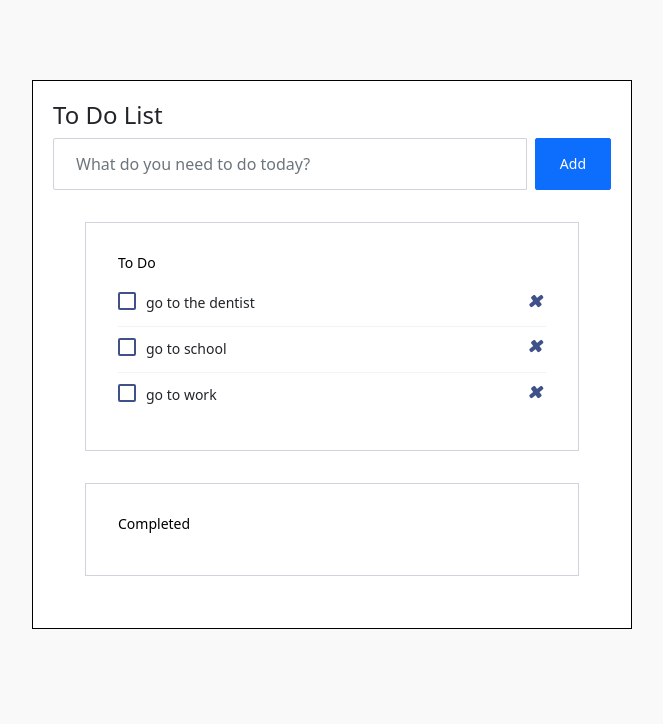
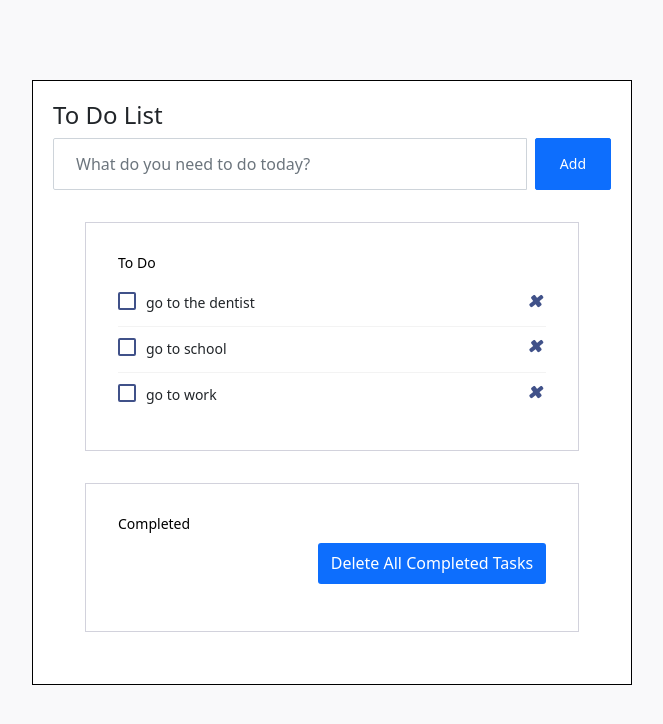
Before and after one commit to srhmendez/node-api, a plain HTML site: page toDo.html in a window 1280 px wide. Shown: the whole page, without its empty margins (308-971 px from the left). Drawn offline with nearby package versions, Linux system fonts and the light colour scheme.

Commit message:
added button to remove completed tasks

```diff
--- a/main.js
+++ b/main.js
@@ -176,3 +176,11 @@ const findRemovedTask = (key) =>{
         }
     })
 };
+
+
+
+// Remove all completed tasks
+function delBoxes(){
+  var ul = document.getElementById("complete-ul");
+  ul.innerHTML = '';
+}
--- a/styles.css
+++ b/styles.css
@@ -462,3 +462,19 @@ input[type="checkbox"] {
 .navbar .navbar-menu-wrapper .navbar-nav .nav-item.dropdown .navbar-dropdown .dropdown-item {
   display: flex !important
 }
+
+
+.completed-section button {
+  float: right;
+  margin-bottom: 15px;
+  border: none;
+  color: white;
+  background-color: #0d6efd;
+  padding: 2% 3%;
+  border-radius: 3px;
+}
+
+.completed-section button:hover {
+  background-color: rgb(158, 18, 18);
+  color: white;
+}
--- a/toDo.html
+++ b/toDo.html
@@ -53,7 +53,12 @@
 
 
             <div class="card" >
+
+              <div class="completed-section">
                 <h5 class="card-title">Completed</h5>
+                <button onclick="delBoxes();" id="clear">Delete All Completed Tasks</button>
+              </div>
+
               <div class="list-wrapper" id="complete-list">
                 <ul
                   class="d-flex flex-column-reverse todo-list"
```
